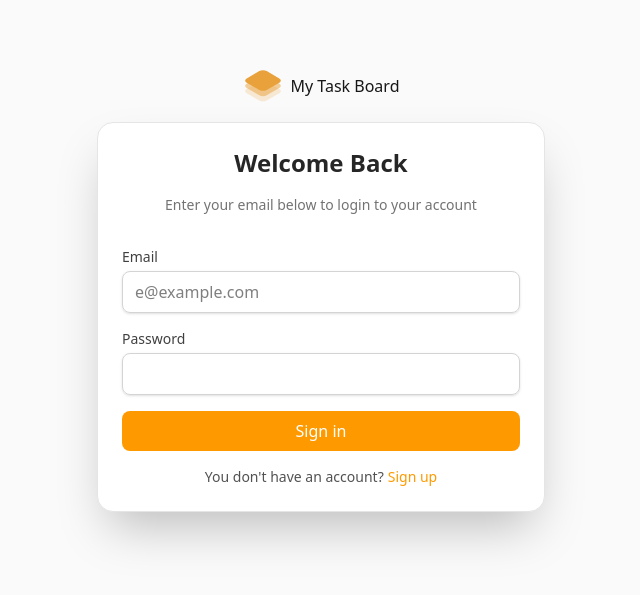
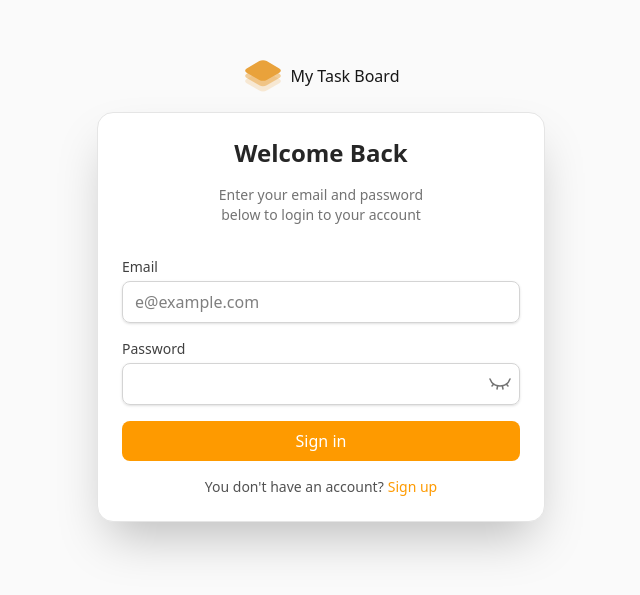
Before and after one commit to KevinPadi/My-task-board, a React (Vite) app: page /login in a window 1280 px wide. Shown: the part 111-706 px from the top of the page, without its empty margins (319-959 px from the left). Built offline with nearby package versions, Linux system fonts and the light colour scheme.

Commit message:
feat: add password input with visibility toggle

```diff
--- a/src/pages/LoginPage.tsx
+++ b/src/pages/LoginPage.tsx
@@ -1,6 +1,11 @@
 import { Link } from "react-router-dom"
 import Logo from '../assets/Logo.svg'
+import { useState } from "react"
+import { Eye, EyeClosed } from "lucide-react"
+
 const LoginPage = () => {
+  const [isVisible, setIsVisible] = useState(false)
+
   return (
     <div className="flex flex-col items-center justify-center min-h-screen bg-neutral-50">
       <Link to={'/'} className="flex items-center gap-2 text-neutral-900 mb-4">
@@ -12,7 +17,7 @@ const LoginPage = () => {
           Welcome Back
         </h1>
         <p className='text-sm text-center text-balance text-neutral-500 mb-8'>
-          Enter your email below to login to your account
+          Enter your email and password below to login to your account
         </p>
 
         <form className="space-y-4">
@@ -35,14 +40,26 @@ const LoginPage = () => {
             <label htmlFor="password" className="block text-sm font-medium text-neutral-700">
               Password
             </label>
-            <input
-              type="password"
-              id="password"
-              name="password"
-              className="w-full mt-1 px-3 py-2 border rounded-lg shadow-sm focus:outline-0 focus:outline-amber-500 focus:border-amber-500 border-neutral-300 transition-colors ease-in-out duration-300"
-            />
+            <div className="relative">
+              <input
+                type={isVisible ? "text" : "password"}
+                id="password"
+                name="password"
+                className="w-full mt-1 px-3 py-2 border rounded-lg shadow-sm focus:outline-0 focus:outline-amber-500 focus:border-amber-500 border-neutral-300 transition-colors ease-in-out duration-300"
+              />
+              <button type="button" onClick={() => setIsVisible(!isVisible)} className="absolute inset-y-0 end-1 top-2 size-fit p-1 rounded-lg hover:bg-neutral-100 hover:cursor-pointer text-neutral-500">
+                {
+                  isVisible
+                  ? (
+                    <Eye strokeWidth={1.5} />
+                  )
+                  : (
+                    <EyeClosed strokeWidth={1.5} />
+                  )
+                }
+              </button>
+            </div>
           </div>
-
           {/* Submit */}
           <button
             type="submit"
```
